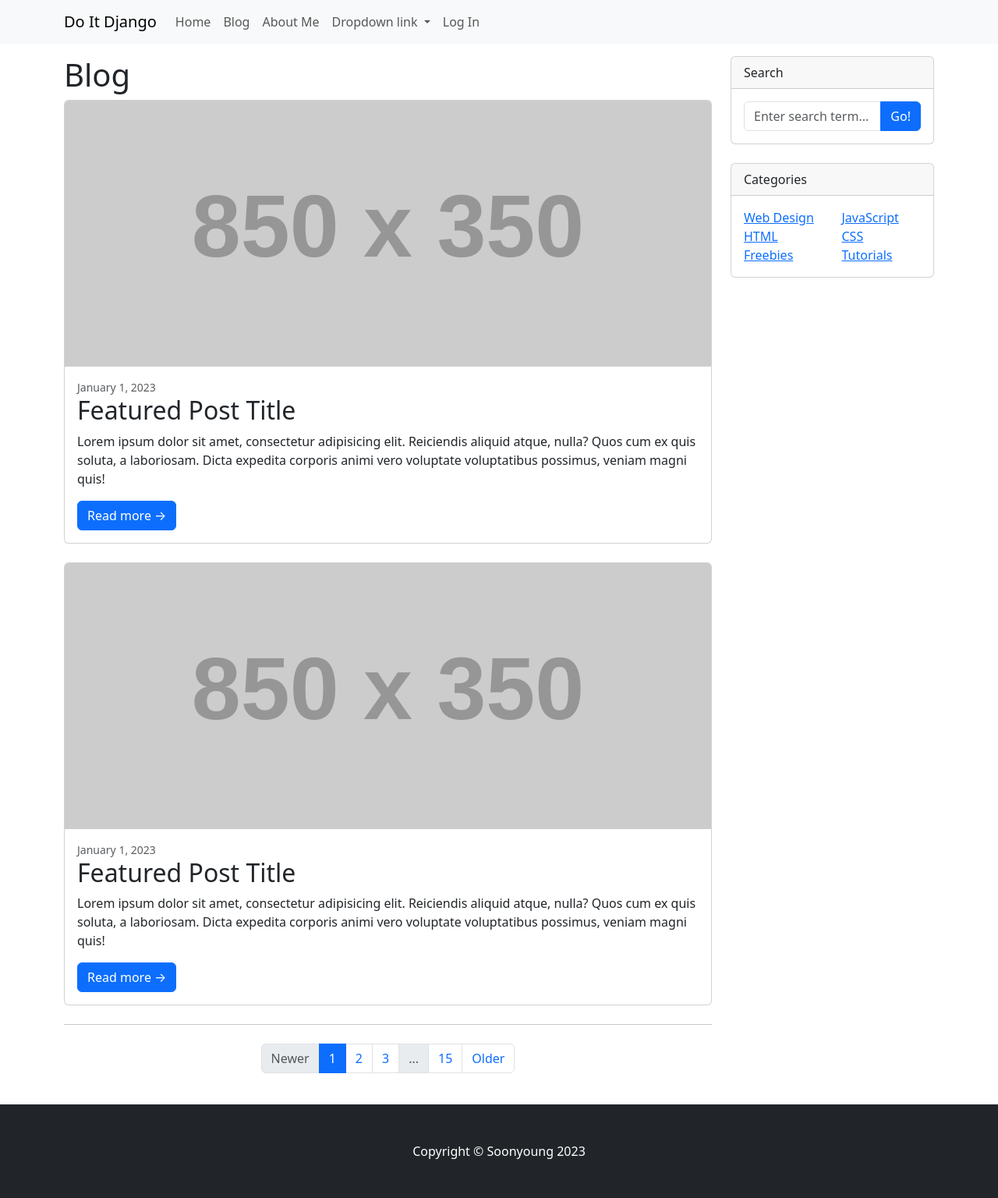
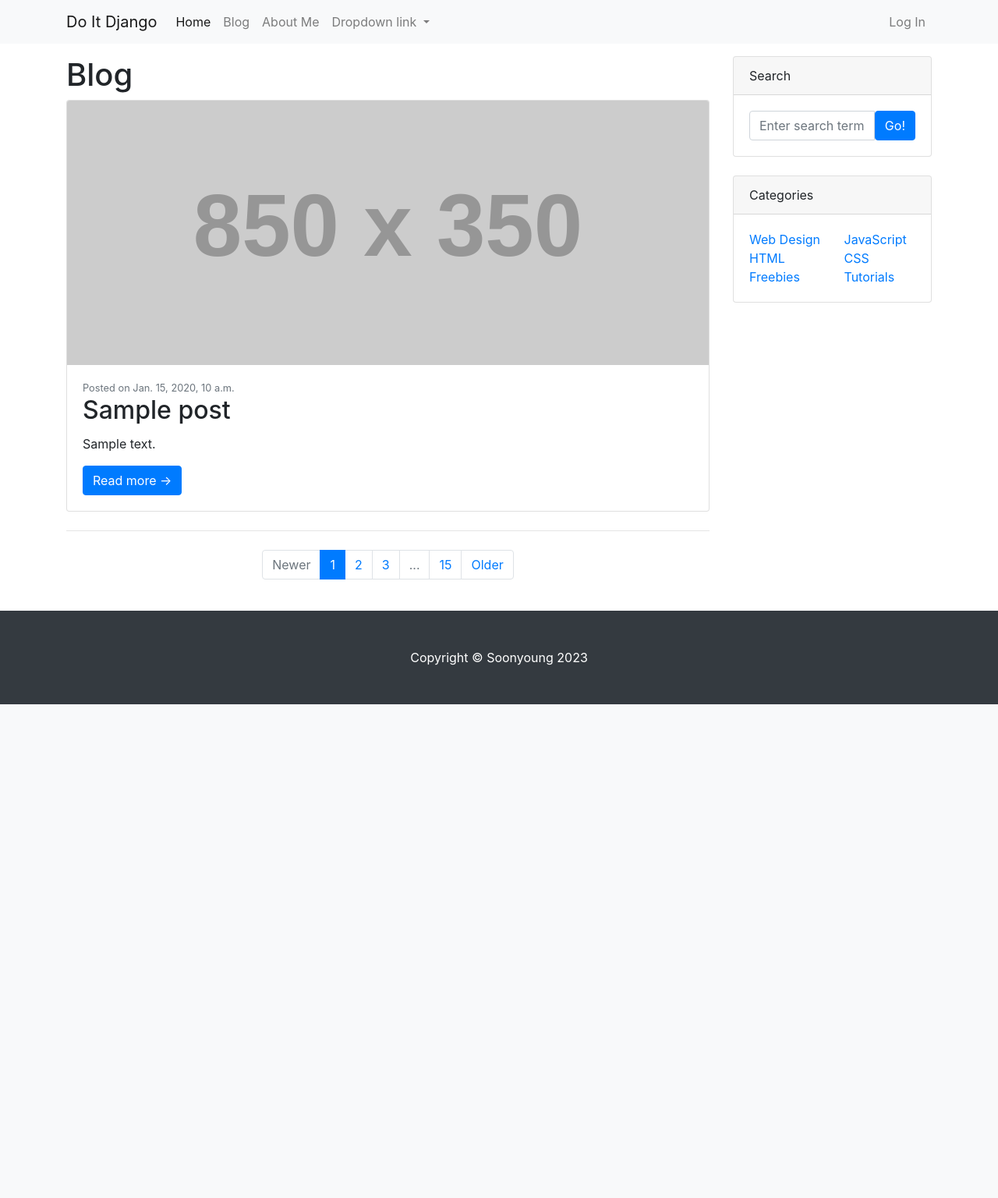
Before and after one commit to soonyoung-hwang/Blog-Django-Bootstrap, a Django app: page /blog/ in a window 1280 px wide. Shown: the whole page at 78% size. After the commit the page ends 903 px from the top, so only its background shows below. Run offline with Django 4.2, Linux system fonts and the light colour scheme; tables that the repository leaves empty hold one stand-in row (values such as "Sample post"); grey boxes labelled with a size stand in for pictures from a placeholder-image service; some libraries are stand-ins or nearby versions.

Commit message:
feat: Apply real post

```diff
--- a/blog/templates/blog/post_list.html
+++ b/blog/templates/blog/post_list.html
@@ -1,9 +1,10 @@
 <!DOCTYPE html>
+{% load static%}
 <html>
 
 <head>
     <title>Blog</title>
-    <link href="./bootstrap4/css/bootstrap.min.css" rel="stylesheet" type="text/css">
+    <link rel="stylesheet" href="{% static 'blog/bootstrap/bootstrap.min.css' %}" media="screen">
     <script src="https://kit.fontawesome.com/6f60219b70.js" crossorigin="anonymous"></script>
 </head>
 
@@ -89,32 +90,19 @@
         <div class="row">
             <div class="col-md-8 col-lg-9">
                 <h1>Blog</h1>
+                {% for p in post_list %}
                 <!-- Featured blog post-->
                 <div class="card mb-4">
                     <a href="#!"><img class="card-img-top" src="https://dummyimage.com/850x350/dee2e6/6c757d.jpg"
                             alt="..." /></a>
                     <div class="card-body">
-                        <div class="small text-muted">January 1, 2023</div>
-                        <h2 class="card-title">Featured Post Title</h2>
-                        <p class="card-text">Lorem ipsum dolor sit amet, consectetur adipisicing elit. Reiciendis
-                            aliquid atque, nulla? Quos cum ex quis soluta, a laboriosam. Dicta expedita corporis animi
-                            vero voluptate voluptatibus possimus, veniam magni quis!</p>
-                        <a class="btn btn-primary" href="#!">Read more →</a>
+                        <div class="small text-muted">Posted on {{p.created_at}}</div>
+                        <h2 class="card-title">{{p.title}}</h2>
+                        <p class="card-text">{{p.content}}</p>
+                        <a class="btn btn-primary" href="{{p.get_absolute_url}}">Read more →</a>
                     </div>
                 </div>
-                <!-- Featured blog post-->
-                <div class="card mb-4">
-                    <a href="#!"><img class="card-img-top" src="https://dummyimage.com/850x350/dee2e6/6c757d.jpg"
-                            alt="..." /></a>
-                    <div class="card-body">
-                        <div class="small text-muted">January 1, 2023</div>
-                        <h2 class="card-title">Featured Post Title</h2>
-                        <p class="card-text">Lorem ipsum dolor sit amet, consectetur adipisicing elit. Reiciendis
-                            aliquid atque, nulla? Quos cum ex quis soluta, a laboriosam. Dicta expedita corporis animi
-                            vero voluptate voluptatibus possimus, veniam magni quis!</p>
-                        <a class="btn btn-primary" href="#!">Read more →</a>
-                    </div>
-                </div>
+                {% endfor %}
                 <!-- Pagination-->
                 <nav aria-label="Pagination">
                     <hr class="my-0" />
```
